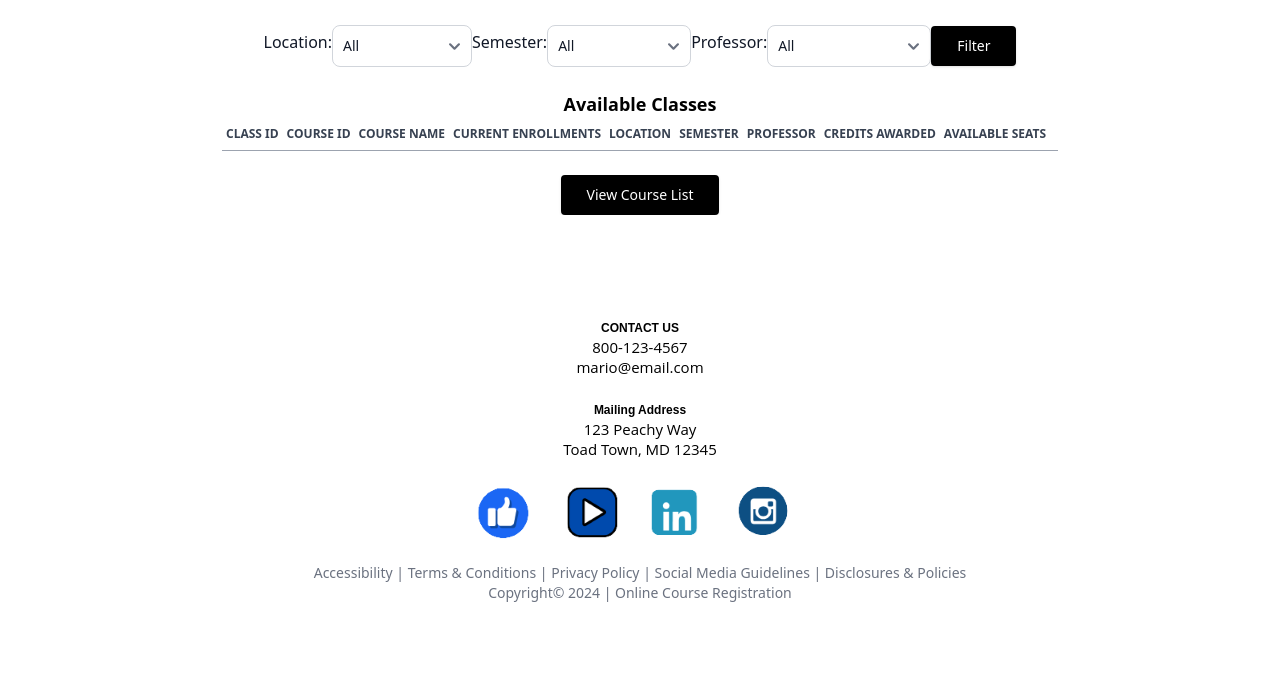
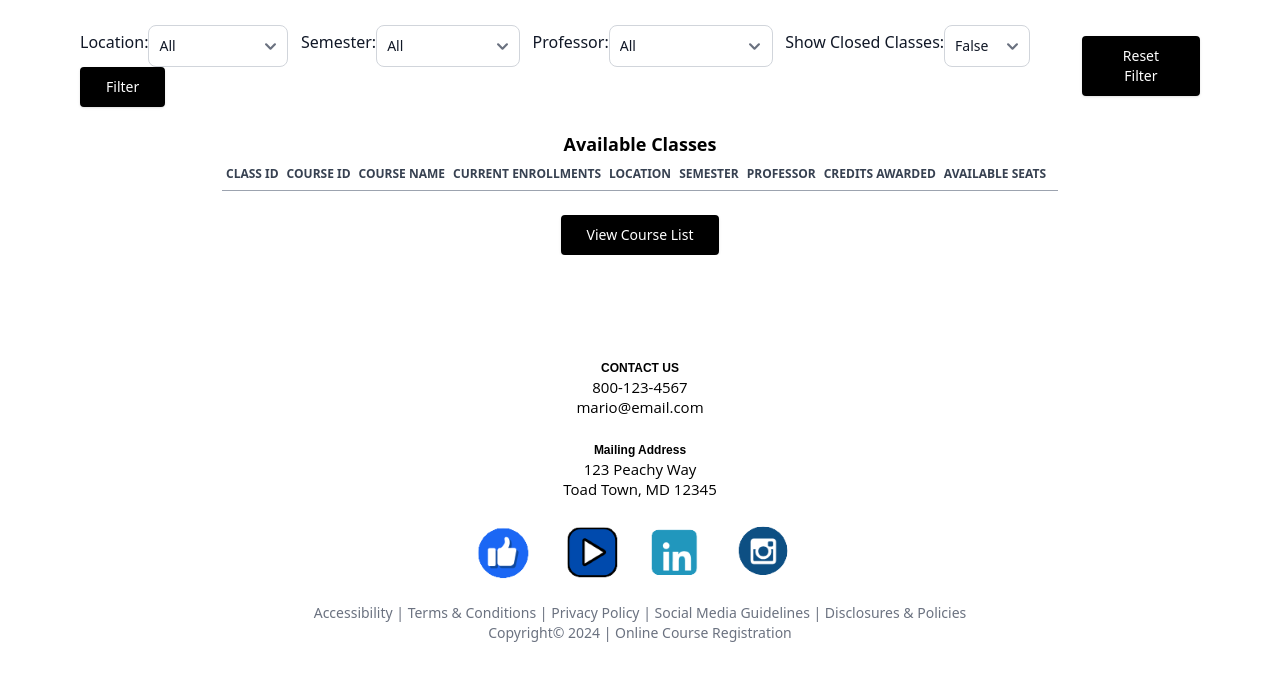
Before and after one commit to asigba/Online-Course-Registration, a Flask app: page /course/1 in a window 1280 px wide. Shown: the part 408-1091 px from the top of the page. Before the commit the page ends 1010 px from the top, so only its background shows below. Run offline with Flask 3, Linux system fonts and the light colour scheme; a user stored in the database is signed in; lists and menus that the app fills with data are empty; some libraries are stand-ins or nearby versions.

Commit message:
fixed user & id, fixed course_details again

```diff
--- a/src/app.py
+++ b/src/app.py
@@ -793,6 +793,15 @@ def init_database(database_file_path, app, db, course):
 
 # ROUTES...
 
+@app.context_processor
+def inject_user_and_id():
+    if current_user.is_authenticated:
+        return {
+            'user': current_user,
+            'id': getattr(current_user.student, 'student_id', None)
+        }
+    return {}
+
 @app.route('/', methods=['GET', 'POST'])
 def index():
     return render_template('index.html')
@@ -803,7 +812,8 @@ def landing():
     # Replaced these because they allow user info to be spoofed
     #user = request.args.get('user')
     #id = request.args.get('id')
-    return render_template('landing.html', user=current_user, id=current_user.student.student_id)
+    #return render_template('landing.html', user=current_user, id=current_user.student.student_id)
+    return render_template('landing.html')
 
 @app.route('/courses', methods=['GET', 'POST'])
 @login_required
--- a/src/templates/course_details.html
+++ b/src/templates/course_details.html
@@ -37,7 +37,7 @@
                             <option value="{{ loc }}" {% if request.args.get('location') == loc %}selected{% endif %}>{{ loc }}</option>
                         {% endfor %}
                     </select>
-
+                    &nbsp;&nbsp;&nbsp;
                     <label for="semester" class="block mb-2 font-medium text-gray-900 dark:text-white"> Semester: </label>
                     <select name="semester" id="semester" class="bg-gray-50 border border-gray-300 text-gray-900 text-sm rounded-lg focus:ring-blue-500 focus:border-blue-500
                     block p-2.5 dark:bg-gray-700 dark:border-gray-600 dark:placeholder-gray-400 dark:text-white dark:focus:ring-blue-500 dark:focus:border-blue-500">
@@ -46,7 +46,7 @@
                             <option value="{{ sem }}" {% if request.args.get('semester') == sem %}selected{% endif %}>{{ sem }}</option>
                         {% endfor %}
                     </select>
-
+                    &nbsp;&nbsp;&nbsp;
                     <label for="professor" class="block mb-2 font-medium text-gray-900 dark:text-white">Professor: </label>
                     <select name="professor" id="professor" class="bg-gray-50 border border-gray-300 text-gray-900 text-sm rounded-lg focus:ring-blue-500 focus:border-blue-500
                     block p-2.5 dark:bg-gray-700 dark:border-gray-600 dark:placeholder-gray-400 dark:text-white dark:focus:ring-blue-500 dark:focus:border-blue-500">
@@ -55,9 +55,24 @@
                             <option value="{{ prof }}" {% if request.args.get('professor') == prof %}selected{% endif %}>{{ prof }}</option>
                         {% endfor %}
                     </select>
+                    &nbsp;&nbsp;&nbsp;
+                    <label for="show_all_classes" class="block mb-2 font-medium text-gray-900 dark:text-white">Show Closed Classes: </label>
+                    <select name="show_all_classes" id="show_all_classes" class="bg-gray-50 border border-gray-300 text-gray-900 text-sm rounded-lg focus:ring-blue-500 focus:border-blue-500
+                    block p-2.5 dark:bg-gray-700 dark:border-gray-600 dark:placeholder-gray-400 dark:text-white dark:focus:ring-blue-500 dark:focus:border-blue-500">
+                        <option value="False" {% if request.args.get('show_all_classes') == "False" %}selected{% endif %}>False</option>
+                        <option value="True" {% if request.args.get('show_all_classes') == "True" %}selected{% endif %}>True</option>
+                    </select>
+                    &nbsp;&nbsp;&nbsp;
                     <button type="submit"class="text-white hover:text-black bg-black hover:bg-white
                     font-medium text-sm px-6 py-2 border-2 border-black shadow rounded transition duration-200">Filter</button>
                 </form>
+                &nbsp;&nbsp;&nbsp;
+                <a href="{{url_for('course_details', course_id=course.course_id)}}">
+                    <input type="hidden" name="reset" value="True">
+                    <button type="submit" class="text-white hover:text-black bg-black hover:bg-white
+                    font-medium text-sm px-6 py-2 border-2 border-black shadow rounded transition duration-200">Reset Filter
+                    </button>
+                </a><br><br>
             </div><br>
 
             <!--Title for Table-->
```
